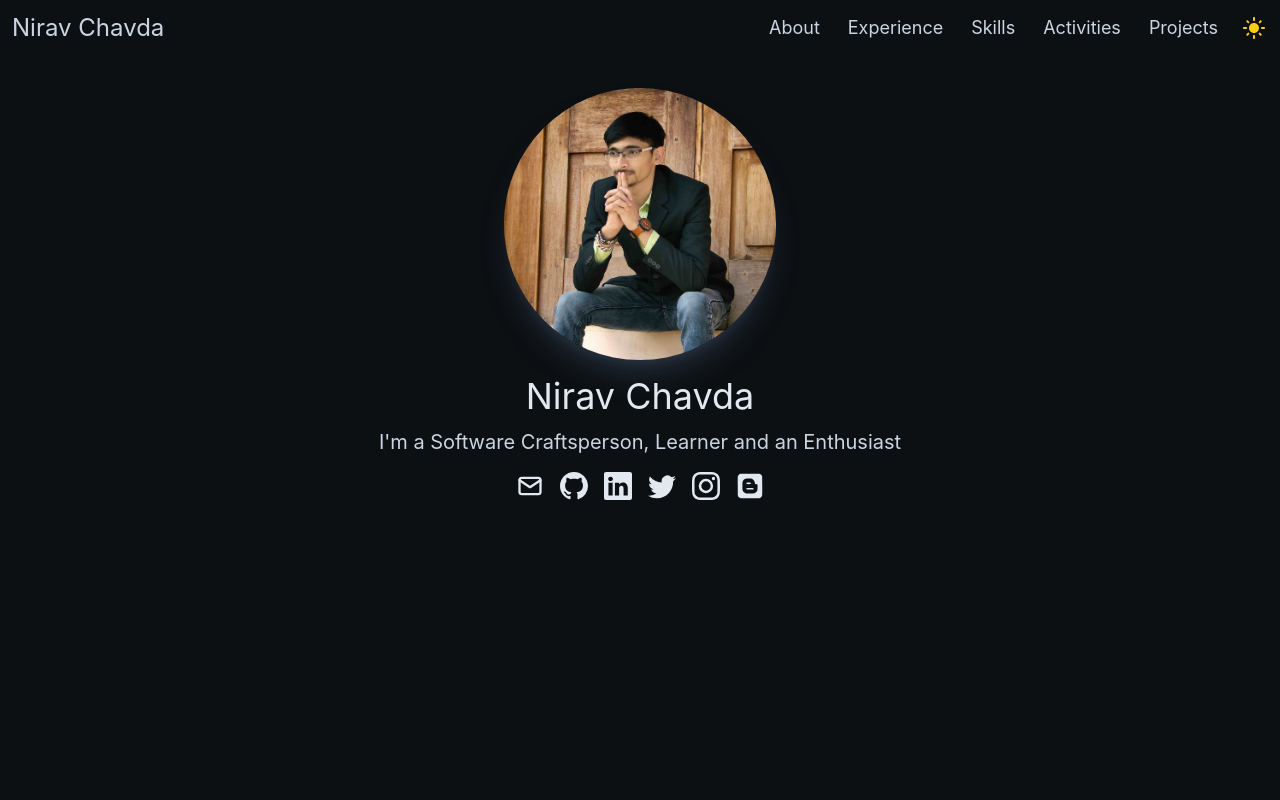
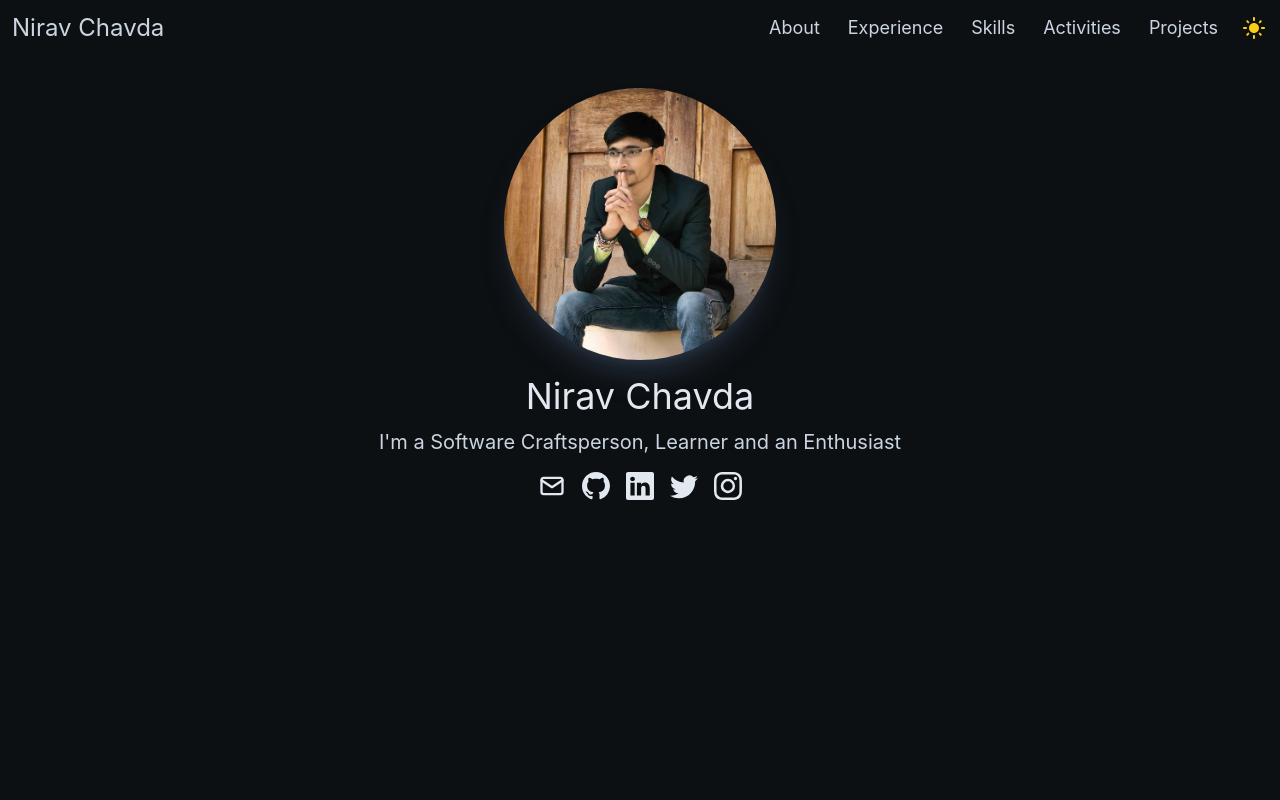
Before and after one commit to niravchavda99/niravchavda99.github.io, a React (Create React App) app: page / in a window 1280 px wide. Shown: the top 800 px of the page. Built offline with nearby package versions, Linux system fonts and the light colour scheme.

Commit message:
ENH: Remove blog link

```diff
--- a/src/app/about/About.tsx
+++ b/src/app/about/About.tsx
@@ -25,9 +25,6 @@ const About = () => {
       <SocialMediaLink platform={'linkedin'}><BsLinkedin size={iconSize}/></SocialMediaLink>
       <SocialMediaLink platform={'twitter'}><BsTwitter size={iconSize}/></SocialMediaLink>
       <SocialMediaLink platform={'instagram'}><BsInstagram size={iconSize}/></SocialMediaLink>
-      <Link className={'link-item'} to={"/blog"}>
-        <FaBlogger size={iconSize}/>
-      </Link>
     </div>
   </div>;
 }
```
